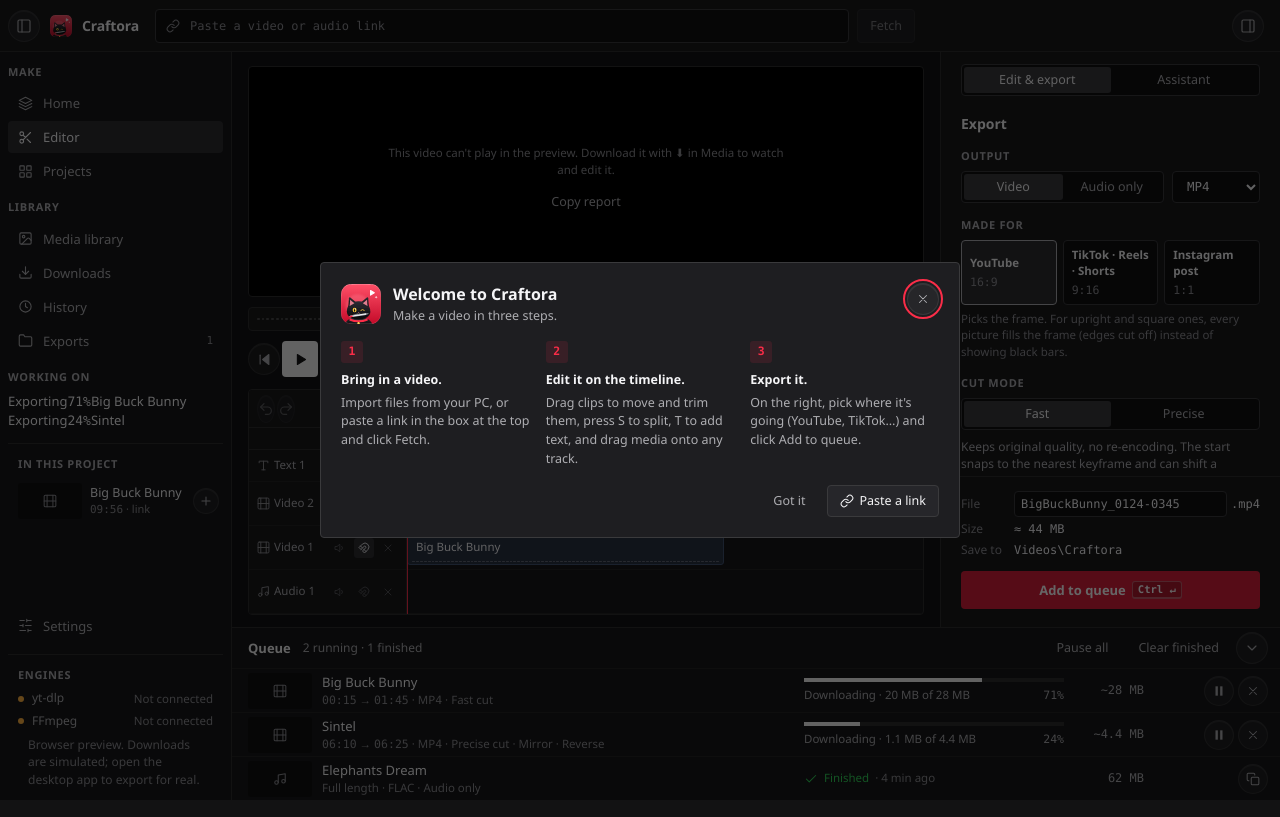
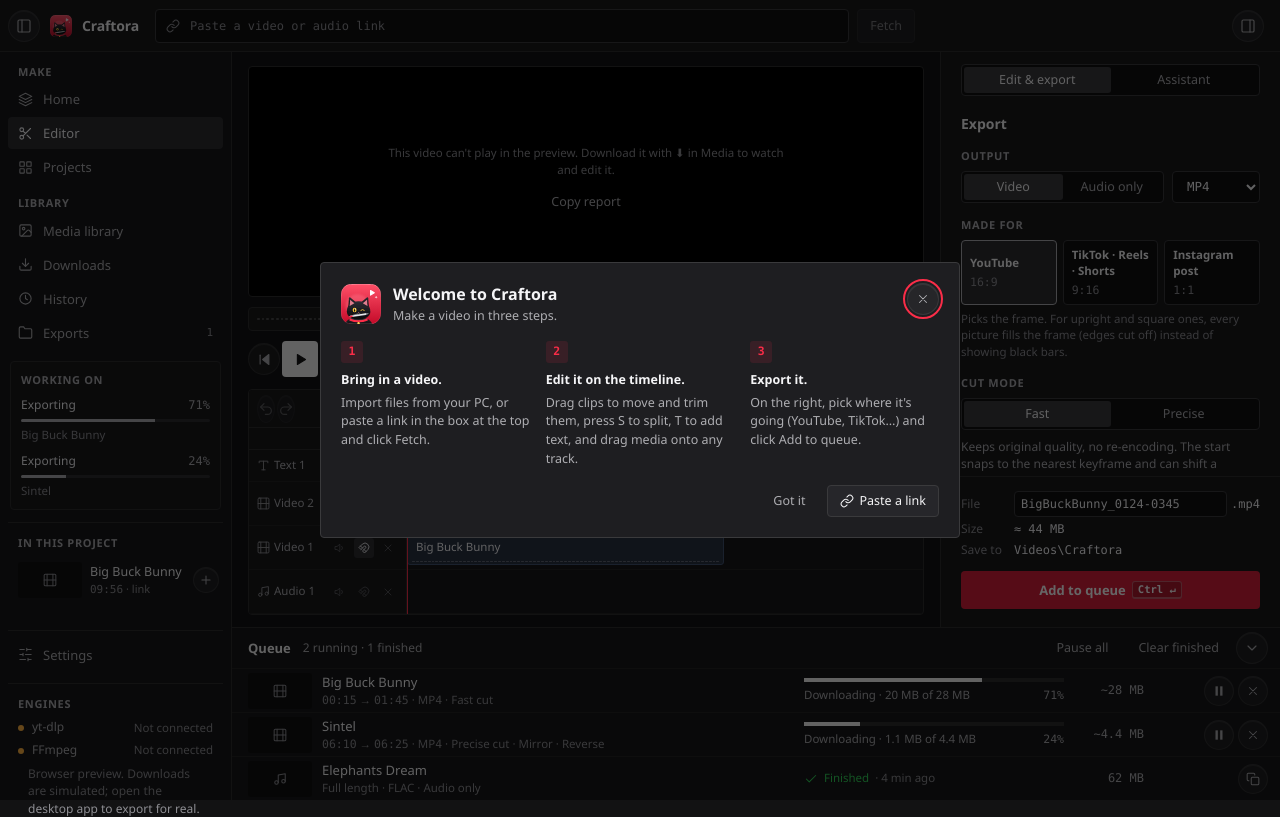
Before and after one commit to Cchheanglim/Craftora, a React (Vite) app: page / in a window 1280 px wide. Built offline with nearby package versions, Linux system fonts and the light colour scheme.

Commit message:
feat: enhance sidebar layout with new activity and task sections

```diff
--- a/src/components/Sidebar.css
+++ b/src/components/Sidebar.css
@@ -66,6 +66,94 @@
   padding: 0;
 }
 
+/* "Make" and "Library": a few pages each under a small heading. */
+.side__group {
+  display: flex;
+  flex-direction: column;
+  gap: 4px;
+}
+
+.side__group-label {
+  margin: 0;
+  padding: 0 10px;
+}
+
+/* Settings, at the foot. */
+.side__bottom {
+  margin-top: auto;
+  padding-top: var(--space-2);
+  border-top: 1px solid var(--line);
+}
+
+/* What's running now: downloads, exports, recordings, captions. */
+.side__activity {
+  display: flex;
+  flex-direction: column;
+  gap: 10px;
+  margin: 0 2px;
+  padding: 10px;
+  border: 1px solid var(--line);
+  border-radius: var(--radius);
+  background: var(--bg-panel);
+}
+
+.side__activity .section-label {
+  margin: 0;
+}
+
+.side__task {
+  display: flex;
+  flex-direction: column;
+  gap: 5px;
+  min-width: 0;
+}
+
+.side__task-head {
+  display: flex;
+  justify-content: space-between;
+  gap: var(--space-2);
+  font-size: 12px;
+  color: var(--text);
+}
+
+.side__task-head .mono {
+  color: var(--text-2);
+}
+
+.side__task-bar {
+  height: 3px;
+  border-radius: 2px;
+  background: var(--bg-selected);
+  overflow: hidden;
+}
+
+.side__task-bar > span {
+  display: block;
+  height: 100%;
+  background: var(--text-2);
+  transition: width var(--dur) var(--ease-out);
+}
+
+/* No percentage yet: a short bar that slides across. */
+.side__task-bar.is-indeterminate > span {
+  width: 30%;
+  animation: side-task 1.4s var(--ease-out) infinite;
+}
+
+@keyframes side-task {
+  from {
+    transform: translateX(-100%);
+  }
+  to {
+    transform: translateX(340%);
+  }
+}
+
+.side__task-detail {
+  font-size: 11.5px;
+  color: var(--text-3);
+}
+
 .side__count {
   margin-left: auto;
   font-size: 11px;
@@ -122,59 +210,10 @@
   background: var(--bg-raised);
 }
 
-.side__history {
-  flex: 0 1 auto;
-  max-height: 38%;
-}
-
-/* With the longer page list, Media could shrink below its hint and run into History. */
-.side__media:not(.side__history) {
+/* The page list is longer now: Media keeps room for its hint. */
+.side__media {
   min-height: 96px;
   overflow: hidden;
-}
-
-.side__past {
-  padding: 0 4px 0 0;
-  cursor: default;
-}
-
-/* The whole link, on up to two lines. */
-.side__past-link {
-  display: -webkit-box;
-  -webkit-box-orient: vertical;
-  -webkit-line-clamp: 2;
-  overflow: hidden;
-  word-break: break-all;
-  font-family: var(--font-mono);
-}
-
-.side__pick {
-  display: flex;
-  align-items: center;
-}
-
-.side__pick-count {
-  padding: 0 4px;
-  font-size: var(--text-xs);
-  color: var(--text-2);
-  font-variant-numeric: tabular-nums;
-}
-
-label.side__past-open {
-  cursor: pointer;
-}
-
-.side__past-open {
-  flex: 1;
-  min-width: 0;
-  display: flex;
-  align-items: center;
-  gap: var(--space-2);
-  padding: 6px 0 6px 10px;
-  border: 0;
-  background: transparent;
-  color: var(--text);
-  text-align: left;
 }
 
 .side__file > svg {
@@ -208,7 +247,6 @@ label.side__past-open {
 }
 
 .side__engines {
-  margin-top: auto;
   display: flex;
   flex-direction: column;
   gap: 6px;
```
